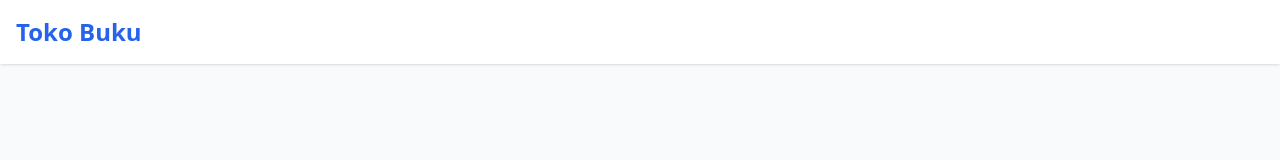
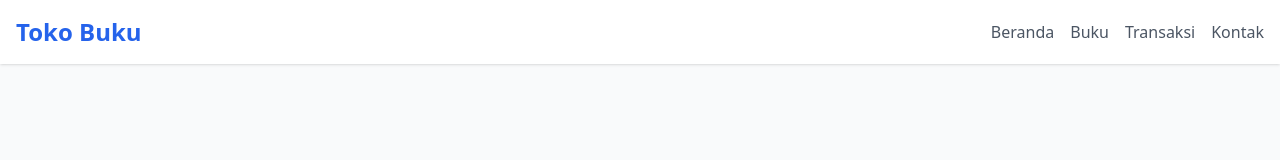
Before and after one commit to aldiansy10/1124160053-tailwind-css, a website: page public/index.html in a window 1280 px wide. Drawn offline with Linux system fonts and the light colour scheme.

Commit message:
menambah header untuk button pilihan di kanan

```diff
--- a/public/index.html
+++ b/public/index.html
@@ -12,6 +12,17 @@
   <header class="bg-white shadow">
     <div class="max-w-7xl mx-auto px-4 py-4 flex justify-between items-center">
       <h1 class="text-2xl font-bold text-blue-600">Toko Buku</h1>
+      <nav>
+        <ul class="flex space-x-4">
+          <li><a href="#" class="text-gray-600 hover:text-blue-600">Beranda</a></li>
+          <li><a href="#" class="text-gray-600 hover:text-blue-600">Buku</a></li>
+          <li><a href="#" class="text-gray-600 hover:text-blue-600">Transaksi</a></li>
+          <li><a href="#" class="text-gray-600 hover:text-blue-600">Kontak</a></li>
+        </ul>
+      </nav>
+    </div>
+  </header>
+
 
 
 </body>
```
